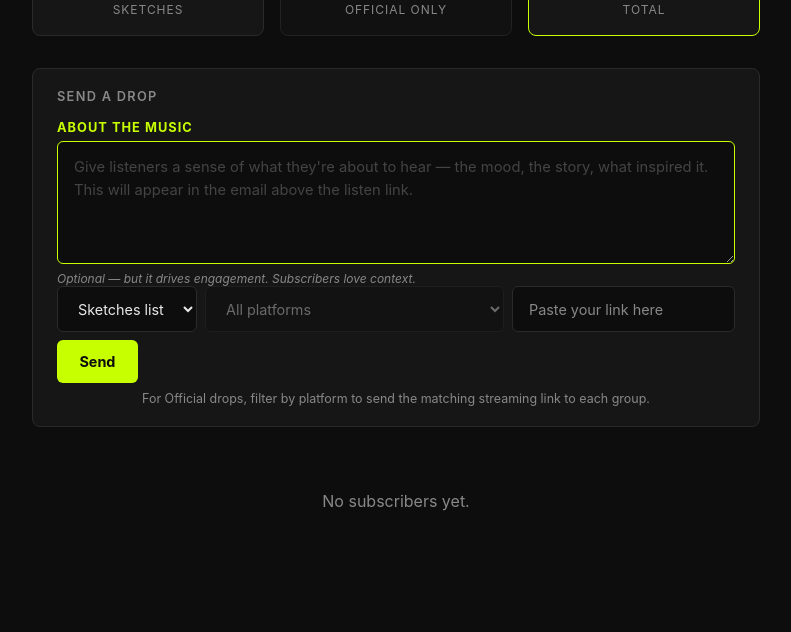
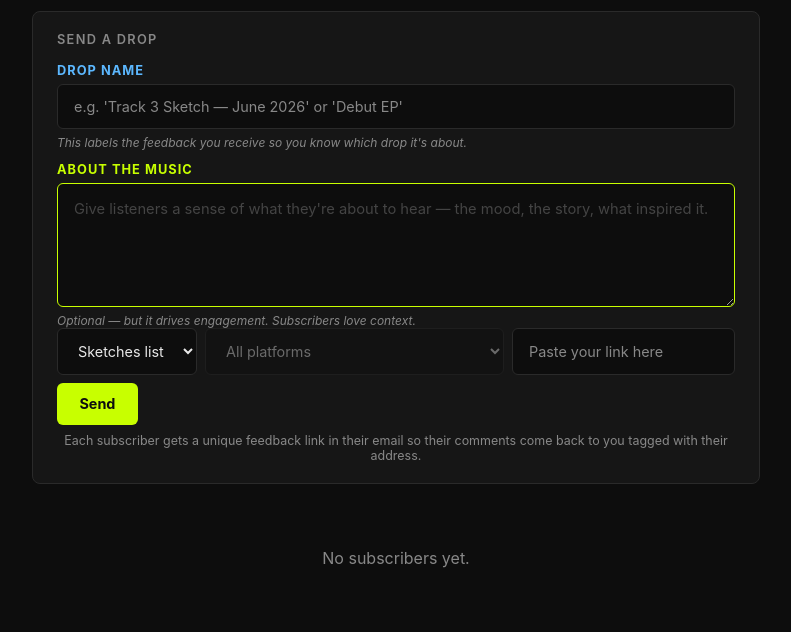
Before and after one commit to DouglasJamesAldridge/music-site, a Flask app: page /admin in a window 1280 px wide. Shown: the part 197-829 px from the top of the page, without its empty margins (244-1035 px from the left). Before the commit the page ends 708 px from the top, so only its background shows below. Run offline with Flask 3, Linux system fonts and the light colour scheme; the visitor is signed in with stand-in values (Sample User, id 1); data that the repository does not hold is empty.

Commit message:
Add listener feedback system

```diff
--- a/app.py
+++ b/app.py
@@ -48,7 +48,24 @@ def init_db():
             created_at DATETIME DEFAULT CURRENT_TIMESTAMP
         )
     """)
-    # Safe migrations for existing databases
+    conn.execute("""
+        CREATE TABLE IF NOT EXISTS feedback (
+            id           INTEGER PRIMARY KEY AUTOINCREMENT,
+            email        TEXT NOT NULL,
+            drop_label   TEXT NOT NULL,
+            feedback     TEXT NOT NULL,
+            created_at   DATETIME DEFAULT CURRENT_TIMESTAMP
+        )
+    """)
+    conn.execute("""
+        CREATE TABLE IF NOT EXISTS feedback_tokens (
+            token      TEXT PRIMARY KEY,
+            email      TEXT NOT NULL,
+            drop_label TEXT NOT NULL,
+            created_at DATETIME DEFAULT CURRENT_TIMESTAMP
+        )
+    """)
+    # Safe migrations
     for column, definition in [("platform", "TEXT"), ("message", "TEXT")]:
         try:
             conn.execute(f"ALTER TABLE subscribers ADD COLUMN {column} {definition}")
@@ -72,6 +89,17 @@ def get_or_create_token(email):
             (token, email)
         )
         conn.commit()
+    conn.close()
+    return token
+
+def create_feedback_token(email, drop_label):
+    token = secrets.token_urlsafe(32)
+    conn = get_db_connection()
+    conn.execute(
+        "INSERT INTO feedback_tokens (token, email, drop_label) VALUES (?, ?, ?)",
+        (token, email, drop_label)
+    )
+    conn.commit()
     conn.close()
     return token
 
@@ -132,7 +160,7 @@ def build_admin_notification(email, list_type, platform, message):
 </div>
 """
 
-def build_email_html(link, unsubscribe_url, drop_type="sketches", about_text=""):
+def build_email_html(link, unsubscribe_url, feedback_url, drop_type="sketches", about_text="", drop_label=""):
     if drop_type == "sketches":
         eyebrow = "New Sketch"
         heading = "Something new just dropped."
@@ -160,6 +188,13 @@ def build_email_html(link, unsubscribe_url, drop_type="sketches", about_text="")
   <p style="font-size: 1rem; color: #aaa; line-height: 1.7; margin-bottom: 1.5rem;">{body_text}</p>
   {about_block}
   <a href="{link}" style="display: inline-block; background: #c8ff00; color: #0d0d0d; padding: 0.85rem 1.8rem; text-decoration: none; border-radius: 6px; font-weight: 700; font-family: sans-serif; font-size: 0.95rem;">{btn_text}</a>
+
+  <div style="margin-top: 3rem; padding: 1.5rem; background: #161616; border: 1px solid #2a2a2a; border-radius: 8px;">
+    <p style="font-size: 0.75rem; letter-spacing: 0.12em; text-transform: uppercase; color: #888; margin-bottom: 0.5rem;">After you listen</p>
+    <p style="font-size: 1rem; color: #e8e8e8; margin-bottom: 1rem; line-height: 1.5;">What did you think? I'd love to hear it.</p>
+    <a href="{feedback_url}" style="display: inline-block; background: transparent; color: #c8ff00; padding: 0.7rem 1.4rem; text-decoration: none; border-radius: 6px; font-weight: 700; font-family: sans-serif; font-size: 0.88rem; border: 1px solid #c8ff00;">Leave a comment →</a>
+  </div>
+
   <hr style="border: none; border-top: 1px solid #2a2a2a; margin: 3rem 0 1.5rem;" />
   <p style="font-size: 0.75rem; color: #555; line-height: 1.6;">
     You're receiving this because you signed up for updates at signup.dougaldridgemusic.com.<br/>
@@ -217,16 +252,11 @@ def index():
                 (email, list_type, platform or None, message or None)
             )
             conn.commit()
-
-            # Send welcome email to subscriber
             welcome_html = build_welcome_email(list_type, platform)
             send_email(email, "You're subscribed.", welcome_html)
-
-            # Send admin notification
             admin_email = os.environ.get("ADMIN_EMAIL", "doug@dougaldridgemusic.com")
             notification_html = build_admin_notification(email, list_type, platform, message)
             send_email(admin_email, f"New subscriber: {email}", notification_html)
-
             if list_type == "sketches":
                 flash("You're on the Sketches list. A confirmation email is on its way — if you don't see it, check your spam folder and mark it as safe.", "success")
             else:
@@ -237,6 +267,32 @@ def index():
             conn.close()
         return redirect(url_for("index"))
     return render_template("index.html", platforms=STREAMING_PLATFORMS)
+
+@app.route("/feedback/<token>", methods=["GET", "POST"])
+def feedback(token):
+    conn = get_db_connection()
+    row = conn.execute(
+        "SELECT email, drop_label FROM feedback_tokens WHERE token = ?", (token,)
+    ).fetchone()
+    if not row:
+        conn.close()
+        return render_template("feedback.html", state="invalid")
+    email = row["email"]
+    drop_label = row["drop_label"]
+    if request.method == "POST":
+        text = request.form.get("feedback", "").strip()
+        if not text:
+            conn.close()
+            return render_template("feedback.html", state="form", drop_label=drop_label, error="Please write something before submitting.")
+        conn.execute(
+            "INSERT INTO feedback (email, drop_label, feedback) VALUES (?, ?, ?)",
+            (email, drop_label, text)
+        )
+        conn.commit()
+        conn.close()
+        return render_template("feedback.html", state="thanks", drop_label=drop_label)
+    conn.close()
+    return render_template("feedback.html", state="form", drop_label=drop_label)
 
 @app.route("/unsubscribe/<token>")
 def unsubscribe(token):
@@ -264,13 +320,12 @@ def admin():
         counts = conn.execute(
             "SELECT list, COUNT(*) as total FROM subscribers GROUP BY list"
         ).fetchall()
-
-        # New subscribers (last 7 days)
         new_subscribers = conn.execute(
             "SELECT email, list, platform, message, created_at FROM subscribers WHERE created_at >= datetime('now', '-7 days') ORDER BY created_at DESC"
         ).fetchall()
-
-        # Group official subscribers by platform
+        feedback_rows = conn.execute(
+            "SELECT email, drop_label, feedback, created_at FROM feedback ORDER BY created_at DESC"
+        ).fetchall()
         platform_groups = {}
         for row in subscribers:
             if row["list"] == "official":
@@ -278,7 +333,6 @@ def admin():
                 if plat not in platform_groups:
                     platform_groups[plat] = []
                 platform_groups[plat].append(row)
-
         conn.close()
         count_dict = {row["list"]: row["total"] for row in counts}
         return render_template(
@@ -287,7 +341,8 @@ def admin():
             counts=count_dict,
             platform_groups=platform_groups,
             platforms=STREAMING_PLATFORMS,
-            new_subscribers=new_subscribers
+            new_subscribers=new_subscribers,
+            feedback_rows=feedback_rows
         )
     if request.method == "POST":
         password = request.form.get("password", "")
@@ -311,6 +366,7 @@ def admin_send():
     target_list = request.form.get("target_list", "sketches")
     target_platform = request.form.get("target_platform", "all")
     about_text = request.form.get("about_text", "").strip()
+    drop_label = request.form.get("drop_label", "").strip() or "this drop"
 
     if not link:
         flash("Please enter a link to send.", "error")
@@ -339,7 +395,9 @@ def admin_send():
         email = row["email"]
         token = get_or_create_token(email)
         unsubscribe_url = f"{base_url}/unsubscribe/{token}"
-        html = build_email_html(link, unsubscribe_url, drop_type=target_list, about_text=about_text)
+        feedback_token = create_feedback_token(email, drop_label)
+        feedback_url = f"{base_url}/feedback/{feedback_token}"
+        html = build_email_html(link, unsubscribe_url, feedback_url, drop_type=target_list, about_text=about_text, drop_label=drop_label)
         subject = "New sketch just dropped" if target_list == "sketches" else "New release out now"
         if send_email(email, subject, html):
             sent += 1
--- a/templates/admin.html
+++ b/templates/admin.html
@@ -62,6 +62,33 @@
     </div>
     {% endif %}
 
+    <!-- Listener Feedback -->
+    {% if feedback_rows %}
+    <div class="notifications-panel" style="border-color: rgba(92,184,255,0.25); background: #00101a;">
+      <div class="notifications-header" style="border-color: rgba(92,184,255,0.15);">
+        <p class="notifications-title" style="color: var(--info);">💬 Listener feedback</p>
+        <span class="notifications-count" style="background: rgba(92,184,255,0.12); color: var(--info);">{{ feedback_rows | length }} total</span>
+      </div>
+      <div class="notifications-list">
+        {% for fb in feedback_rows %}
+        <div class="notification-card">
+          <div class="notification-top">
+            <span class="notification-email">{{ fb['email'] }}</span>
+            <span class="feedback-drop-badge">{{ fb['drop_label'] }}</span>
+          </div>
+          <div class="notification-message" style="border-color: rgba(92,184,255,0.3); background: rgba(92,184,255,0.04); margin-top: 0.5rem;">
+            <p class="notification-message-text" style="font-size: 0.9rem; color: #ccc;">{{ fb['feedback'] }}</p>
+          </div>
+          <div class="notification-meta" style="margin-top: 0.35rem;">
+            <span></span>
+            <span class="notification-date">{{ fb['created_at'][:10] }}</span>
+          </div>
+        </div>
+        {% endfor %}
+      </div>
+    </div>
+    {% endif %}
+
     <!-- Summary counts -->
     <div class="admin-counts">
       <div class="count-card">
@@ -83,18 +110,34 @@
       <p class="send-panel-title">Send a drop</p>
       <form method="POST" action="/admin/send">
 
+        <!-- Drop label -->
+        <div class="about-music-box" style="margin-bottom: 0.75rem;">
+          <label class="about-music-label" for="drop_label" style="color: var(--info);">Drop name</label>
+          <input
+            type="text"
+            name="drop_label"
+            id="drop_label"
+            class="send-input"
+            style="width: 100%;"
+            placeholder="e.g. 'Track 3 Sketch — June 2026' or 'Debut EP'"
+          />
+          <p class="about-music-hint">This labels the feedback you receive so you know which drop it's about.</p>
+        </div>
+
+        <!-- About the Music -->
         <div class="about-music-box">
           <label class="about-music-label" for="about_text">About the music</label>
           <textarea
             name="about_text"
             id="about_text"
             class="about-music-textarea"
-            placeholder="Give listeners a sense of what they're about to hear — the mood, the story, what inspired it. This will appear in the email above the listen link."
+            placeholder="Give listeners a sense of what they're about to hear — the mood, the story, what inspired it."
             rows="4"
           ></textarea>
           <p class="about-music-hint">Optional — but it drives engagement. Subscribers love context.</p>
         </div>
 
+        <!-- Send row -->
         <div class="send-row">
           <select name="target_list" id="send-target-list" class="send-select" onchange="updatePlatformFilter(this.value)">
             <option value="sketches">Sketches list</option>
@@ -118,7 +161,7 @@
         </div>
 
         <p class="fine-print" style="margin-top: 0.5rem;">
-          For Official drops, filter by platform to send the matching streaming link to each group.
+          Each subscriber gets a unique feedback link in their email so their comments come back to you tagged with their address.
         </p>
       </form>
     </div>
```
Also changed, not shown: static/css/style.css (+55 -0 lines), templates/feedback.html (added, +73 -0 lines).
